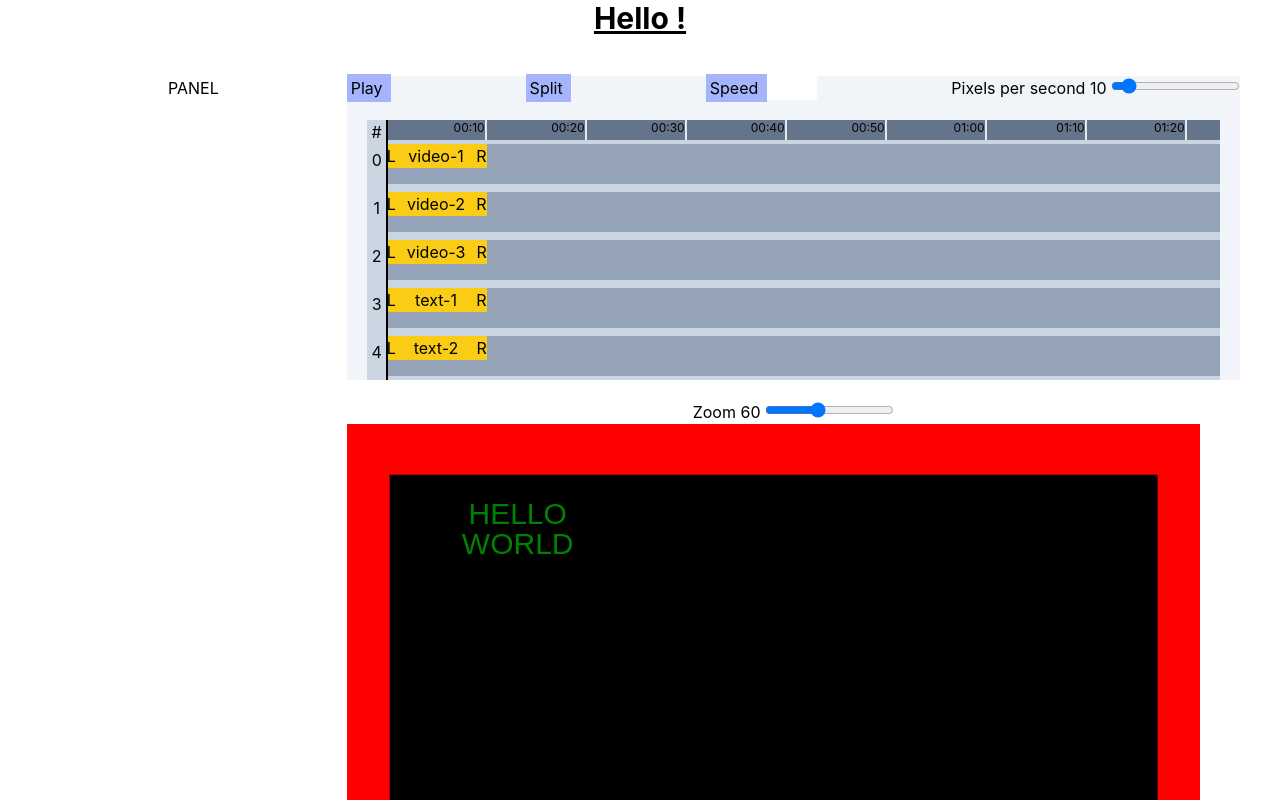
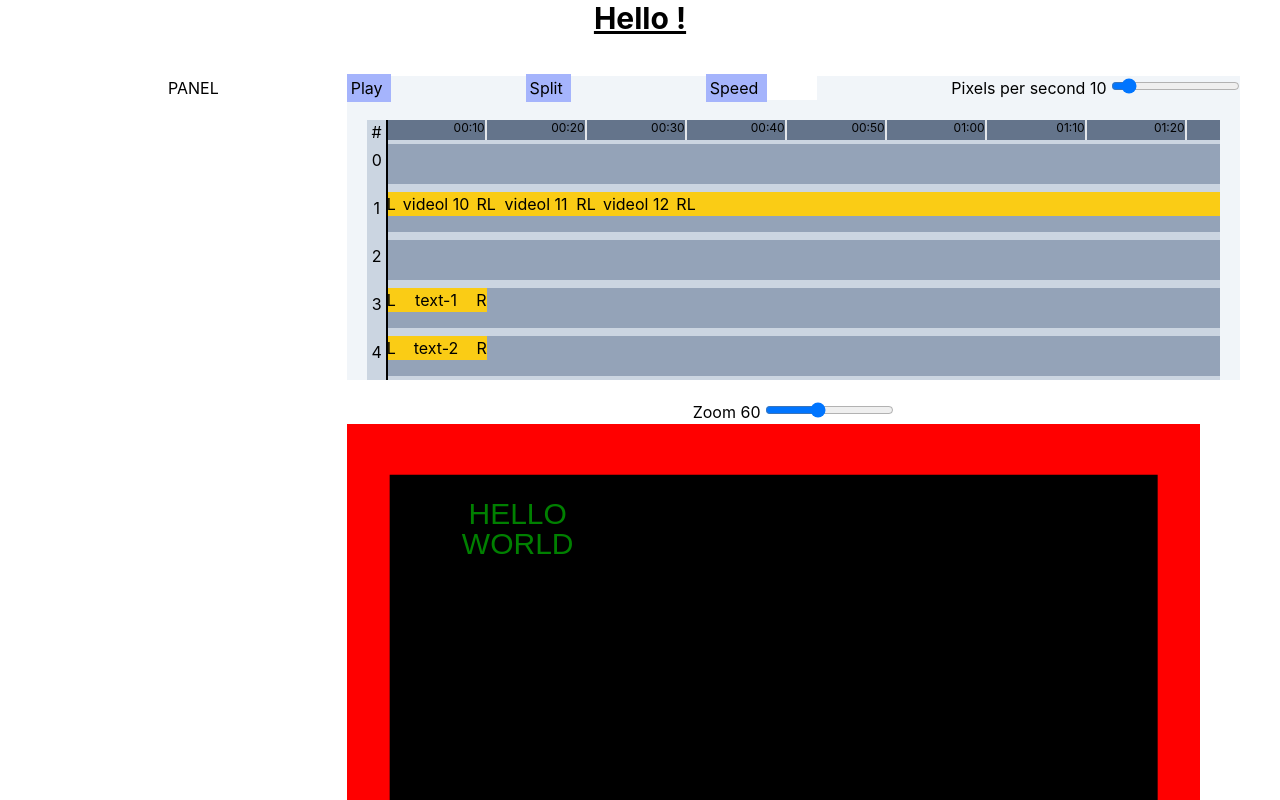
Before and after one commit to fesiib/video-editing-prototype, a React (Create React App) app: page / in a window 1280 px wide. Shown: the top 800 px of the page. Built offline with nearby package versions, Linux system fonts and the light colour scheme.

Commit message:
Dummy Data

```diff
--- a/src/App.js
+++ b/src/App.js
@@ -7,9 +7,11 @@ import EditorCanvas from "./views/EditorCanvas";
 import Timeline from "./views/Timeline";
 
 import useRootContext from "./hooks/useRootContext";
+import { DUMMY_SEGMENTS } from "./data/dummy";
+import VideoState from "./stores/videoState";
 
 const App = observer(function App() {
-    const { uiStore } = useRootContext();
+    const { uiStore, domainStore }= useRootContext();
 
     useEffect(
         action(() => {
@@ -20,6 +22,29 @@ const App = observer(function App() {
         }),
         [window.innerWidth, window.innerHeight]
     );
+
+	useEffect(action(() => {
+		const newVideos = [];
+		for (let segment of DUMMY_SEGMENTS) {
+			const title = segment.title;
+			for (let subsegment in segment) {
+				if (subsegment === 'title') {
+					continue;
+				}
+				const info = segment[subsegment];
+				const video =
+					new VideoState(domainStore, "http://localhost:3000/example.mp4", `${"videol"} ${newVideos.length + 10}`, 1);
+				video.commonState.setMetadata({
+					offset: info.start,
+					start: info.start,
+					finish: info.finish,
+				});
+				console.log(video)
+				newVideos.push(video);
+			}
+		}
+		domainStore.videos = [...newVideos];
+	}));
 
     return (
         <div className="App">
--- /dev/null
+++ b/src/data/dummy.js
@@ -0,0 +1,100 @@
+export const DUMMY_SEGMENTS = [
+	{
+		title: "Polygonal Lasso",
+		"goal": {
+			start: 0,
+			finish: 10,
+		},
+		"tool": {
+			start: 10,
+			finish: 20,
+		},
+	},
+	{
+		title: "Layer Via Copy",
+		"instruction": {
+			start: 20,
+			finish: 30,
+		},
+		"outcome": {
+			start: 30,
+			finish: 405,
+		},
+	},
+	{
+		title: "Threshold",
+	},
+	{
+		title: "Color Range",
+	},
+	{
+		title: "New Gradient Fill Layer",
+	},
+	{
+		title: "Name Change",
+	},
+	{
+		title: "Drag Selection",
+	},
+	{
+		title: "Move",
+	},
+	{
+		title: "Free Transform",
+	},
+	{
+		title: "Align Horizontal Centers",
+	},
+	{
+		title: "Name Change",
+	},
+	{
+		title: "Select Canvas",
+	},
+	{
+		title: "Paste",
+	},
+	{
+		title: "Name Change",
+	},
+	{
+		title: "Create Clipping Mask",
+	},
+	{
+		title: "Move",
+	},
+	{
+		title: "Free Transform",
+	},
+	{
+		title: "Move",
+	},
+	{
+		title: "Layer Style",
+	},
+	{
+		title: "New Type Layer",
+	},
+	{
+		title: "Layer Via Copy",
+	},
+	{
+		title: "Name Change",
+	},
+	{
+		title: "Layer Order",
+	},
+	{
+		title: "Create Clipping Mask",
+	},
+	{
+		title: "Move",
+	},
+	{
+		title: "Paste Style",
+	},
+	{
+		title: "Stamp Visible",
+	},
+
+];
--- a/src/stores/commonState.js
+++ b/src/stores/commonState.js
@@ -6,10 +6,10 @@ class CommonState {
 
     thumbnails = [];
 
-    start = 0;
-    finish = 10;
-    duration = 10;
-    offset = 0;
+    start = 0; // start after trimming relative to video
+    finish = 10; // finish after trimming relative to video
+    duration = 10; // total duration (should not change)
+    offset = 0; // offset relative to timeline
     speed = 1;
 
     x = 0;
@@ -42,17 +42,17 @@ class CommonState {
 
     setMetadata(metadata) {
         this.thumbnails = metadata.thumbnails ? metadata.thumbnails : null;
-        this.start = 0;
-        this.duration = metadata.duration;
-        this.finish = this.duration;
+        this.start = metadata.start ? metadata.start: this.start;
+        this.duration = metadata.duration ? metadata.duration : this.duration;
+        this.finish = metadata.finish ? metadata.finish : this.finish;
         this.offset = metadata.offset ? metadata.offset : this.offset;
         this.speed = metadata.speed ? metadata.speed : this.speed;
 
         this.x = metadata.x ? metadata.x : this.x;
         this.y = metadata.y ? metadata.y : this.y;
         this.z = metadata.z ? metadata.z : this.z;
-        this.width = metadata.width;
-        this.height = metadata.height;
+        this.width = metadata.width ? metadata.width: this.width;
+        this.height = metadata.height ? metadata.height: this.height;
         this.scaleX = metadata.scaleX ? metadata.scaleX : this.scaleX;
         this.scaleY = metadata.scaleY ? metadata.scaleY : this.scaleY;
         this.rotation = metadata.rotation ? metadata.rotation : this.rotation;
@@ -80,11 +80,11 @@ class CommonState {
         this.y = target.y();
     }
 
-    get end() {
+    get end() { // relative to timline
         return this.offset + (this.finish - this.start);
     }
 
-    get sceneDuration() {
+    get sceneDuration() { // relative to timline
         return this.finish - this.start;
     }
 }
--- a/src/stores/domainStore.js
+++ b/src/stores/domainStore.js
@@ -25,7 +25,7 @@ class DomainStore {
 
         this.videos = [
             new VideoState(this, "http://localhost:3000/demo-3.webm", "video-1", 0),
-            new VideoState(this, "http://localhost:3000/example.mp4", "video-2", 1),
+            //new VideoState(this, "http://localhost:3000/example.mp4", "video-2", 1),
             new VideoState(this, "http://localhost:3000/demo-3.webm", "video-3", 2),
         ];
         this.texts = [
```
